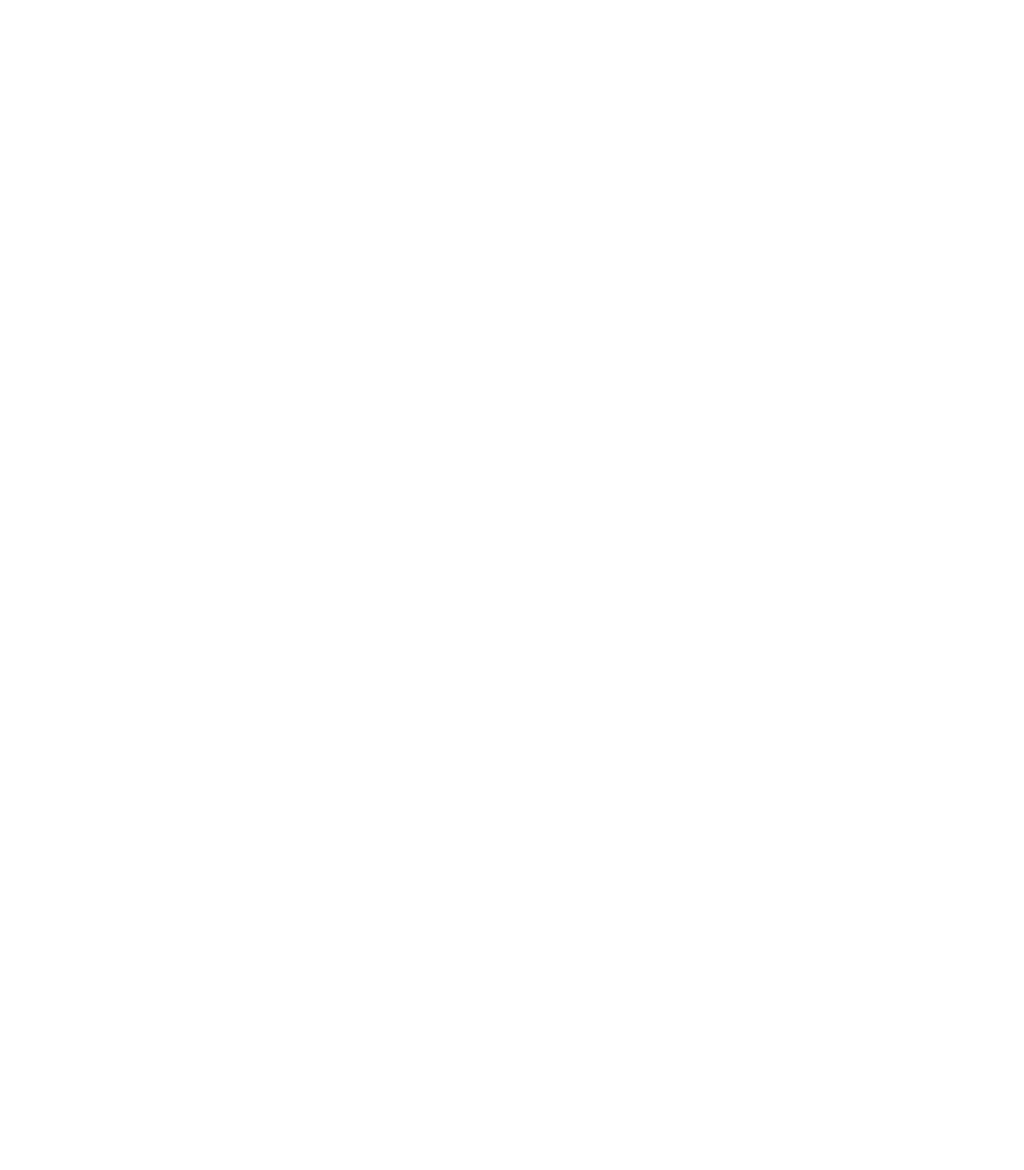
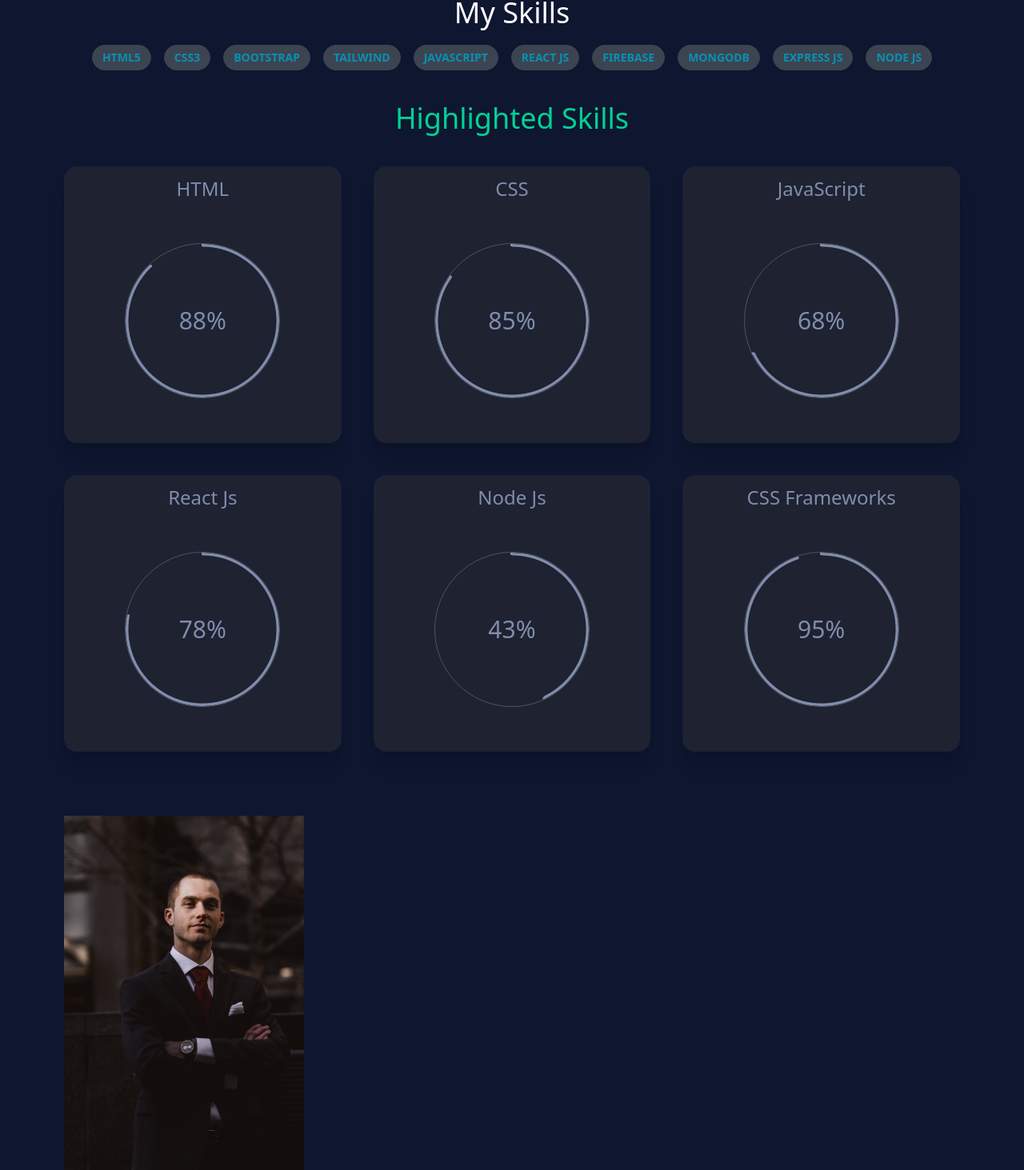
Before and after one commit to mdtohid/personal-portfolio, a React (Create React App) app: page / in a window 1280 px wide. Shown: the part 1036-2499 px from the top of the page at 80% size. Before the commit the page ends 800 px from the top, so only its background shows below. Built offline with nearby package versions, Linux system fonts and the light colour scheme.

Commit message:
Skills component

```diff
--- a/src/Components/Header/Header.js
+++ b/src/Components/Header/Header.js
@@ -7,7 +7,7 @@
         <li><Link>Skills</Link></li>
     </>
     return (
-        <div className="navbar px-2 md:px-8 lg:px-20 mb-24">
+        <div className="navbar px-2 md:px-8 lg:px-20 ">
             <div className="navbar-start">
                 <Link className="btn btn-outline normal-case text-2xl text-white">
                     <span className='text-[#01d293] '>M</span>D
--- a/src/Components/Home/Home.js
+++ b/src/Components/Home/Home.js
@@ -1,10 +1,15 @@
 import React from 'react';
 import Intro from '../Intro/Intro';
+import Projects from '../Projects/Projects';
+import Skills from '../Skills/Skills';
 
 const Home = () => {
     return (
-        <div>
+        <div className='px-2 md:px-8 lg:px-20'>
             <Intro></Intro>
+            <Skills></Skills>
+            <Projects></Projects>
+            <Skills></Skills>
         </div>
     );
 };
--- a/src/Components/Intro/Intro.js
+++ b/src/Components/Intro/Intro.js
@@ -2,7 +2,7 @@
 import portfolioImg from '../../img/portfolioImg.jpg';
 const Intro = () => {
     return (
-        <div className='flex flex-col md:flex-row justify-center items-center px-2 md:px-8 lg:px-20 gap-y-20'>
+        <div className='flex flex-col md:flex-row justify-center items-center gap-y-20 h-screen'>
             <div className='text-start w-full lg:w-6/12 '>
                 <p className='flex items-center'>
                 <hr className='w-8 border-[#01d293] me-1'/>
--- /dev/null
+++ b/src/Components/Projects/Projects.css
@@ -0,0 +1,22 @@
+.projectImg{
+    width: 300px;
+    position: relative;
+}
+
+img{
+    width: 100%;
+    display: block;
+}
+
+.projectContent{
+    width: 100%;
+    height: 100%;
+    position: absolute;
+    top:0;
+    left:0;
+    opacity: 0;
+}
+
+.projectContent:hover{
+    opacity: 1;
+}
--- /dev/null
+++ b/src/Components/Projects/Projects.js
@@ -0,0 +1,17 @@
+import React from 'react';
+import img from '../../img/team3.jpg';
+import './Projects.css';
+const Projects = () => {
+    return (
+        <div>
+            <div className='projectImg'>
+                <img src={img} alt="" />
+                <div className='projectContent '>
+                    <h1>hiiiiiiiiiii</h1>
+                </div>
+            </div>
+        </div>
+    );
+};
+
+export default Projects;
--- /dev/null
+++ b/src/Components/Skills/Skills.js
@@ -0,0 +1,71 @@
+import React from 'react';
+
+const Skills = () => {
+    return (
+        <div className='my-20'>
+            <p className='flex items-center'>
+                <hr className='w-8 border-[#01d293] me-1' />
+                <span className='text-[#01d293] text-xl my-5'>Skills</span>
+            </p>
+            <h1 className='text-4xl my-5 text-center text-[#fff]'>My Skills</h1>
+            <div className='grid grid-cols-3 md:grid-cols-5 flex-none lg:flex gap-4 mx-auto justify-center '>
+                <button className="btn btn-sm rounded-full text-cyan-600">HTML5</button>
+                <button className="btn btn-sm rounded-full text-cyan-600">CSS3</button>
+                <button className="btn btn-sm rounded-full text-cyan-600">Bootstrap</button>
+                <button className="btn btn-sm rounded-full text-cyan-600">Tailwind</button>
+                <button className="btn btn-sm rounded-full text-cyan-600">JavaScript</button>
+                <button className="btn btn-sm rounded-full text-cyan-600">React Js</button>
+                <button className="btn btn-sm rounded-full text-cyan-600">Firebase</button>
+                <button className="btn btn-sm rounded-full text-cyan-600">MongoDB</button>
+                <button className="btn btn-sm rounded-full text-cyan-600">Express Js</button>
+                <button className="btn btn-sm rounded-full text-cyan-600">Node Js</button>
+            </div>
+            <h1 className='text-4xl text-center my-10 text-[#01d293]'>Highlighted Skills</h1>
+            <div className='grid grid-cols-1 lg:grid-cols-3 gap-10'>
+                <div className="card bg-[#1e2231] shadow-xl pb-14">
+                    <h1 className='text-center text-2xl my-3'>HTML</h1>
+                    <figure className="px-10 pt-10">
+                        <div className="radial-progress border border-zinc-600 text-3xl" style={{ "--value": "88", "--size": "12rem", "--thickness": "3px" }}>88%</div>
+                    </figure>
+                </div>
+
+                <div className="card bg-[#1e2231] shadow-xl pb-14">
+                    <h1 className='text-center text-2xl my-3'>CSS</h1>
+                    <figure className="px-10 pt-10">
+                        <div className="radial-progress border border-zinc-600 text-3xl" style={{ "--value": "85", "--size": "12rem", "--thickness": "3px" }}>85%</div>
+                    </figure>
+                </div>
+
+                <div className="card bg-[#1e2231] shadow-xl pb-14">
+                    <h1 className='text-center text-2xl my-3'>JavaScript</h1>
+                    <figure className="px-10 pt-10">
+                        <div className="radial-progress border border-zinc-600 text-3xl" style={{ "--value": "68", "--size": "12rem", "--thickness": "3px" }}>68%</div>
+                    </figure>
+                </div>
+
+                <div className="card bg-[#1e2231] shadow-xl pb-14">
+                    <h1 className='text-center text-2xl my-3'>React Js</h1>
+                    <figure className="px-10 pt-10">
+                        <div className="radial-progress border border-zinc-600 text-3xl" style={{ "--value": "78", "--size": "12rem", "--thickness": "3px" }}>78%</div>
+                    </figure>
+                </div>
+
+                <div className="card bg-[#1e2231] shadow-xl pb-14">
+                    <h1 className='text-center text-2xl my-3'>Node Js</h1>
+                    <figure className="px-10 pt-10">
+                        <div className="radial-progress border border-zinc-600 text-3xl" style={{ "--value": "43", "--size": "12rem", "--thickness": "3px" }}>43%</div>
+                    </figure>
+                </div>
+
+                <div className="card bg-[#1e2231] shadow-xl pb-14">
+                    <h1 className='text-center text-2xl my-3'>CSS Frameworks</h1>
+                    <figure className="px-10 pt-10">
+                        <div className="radial-progress border border-zinc-600 text-3xl" style={{ "--value": "95", "--size": "12rem", "--thickness": "3px" }}>95%</div>
+                    </figure>
+                </div>
+            </div>
+        </div>
+    );
+};
+
+export default Skills;
```
Also changed, not shown: src/Components/Skills/Skills.css (added), src/img/team3.jpg (added).
